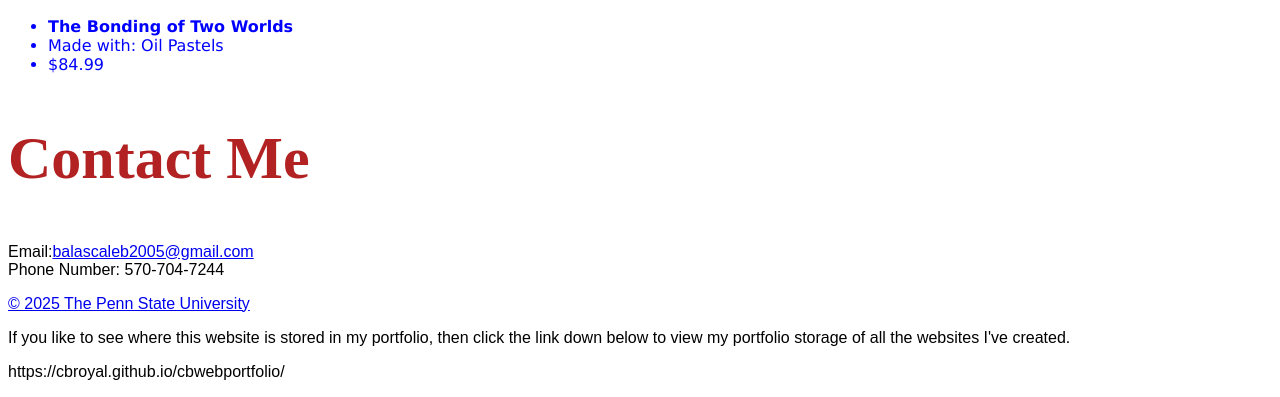
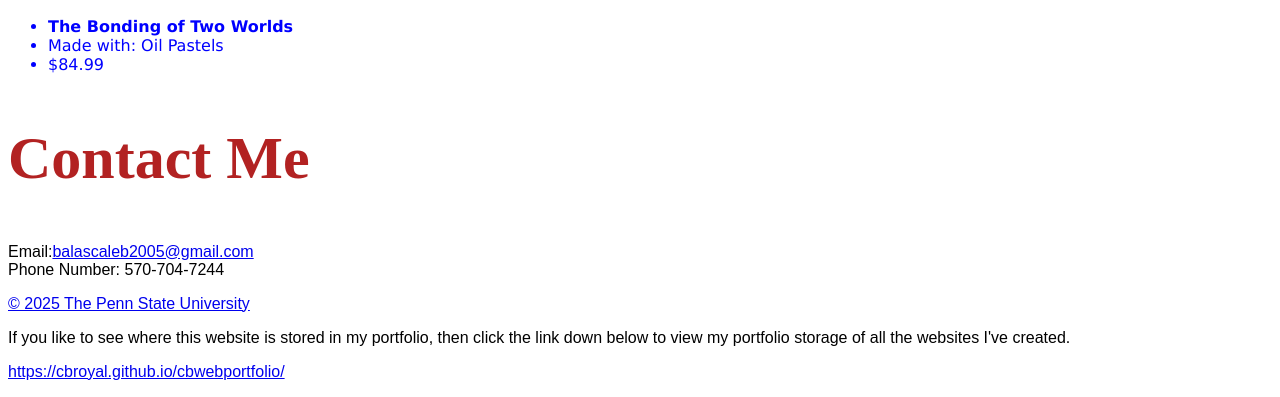
Before and after one commit to CBRoyal/PArtBs, a plain HTML site: page index.html in a window 1280 px wide. Shown: the part 3887-4284 px from the top of the page. Drawn offline with Linux system fonts and the light colour scheme.

Commit message:
Update index.html

```diff
--- a/index.html
+++ b/index.html
@@ -86,7 +86,7 @@
          <p><a href="https://www.psu.edu/copyright-information">© 2025 The Penn State University</a></p>
          <p>If you like to see where this website is stored in my portfolio, then click the link
             down below to view my portfolio storage of all the websites I've created.</p>
-         <p><a href="https://cbroyal.github.io/cbwebportfolio/"></a>https://cbroyal.github.io/cbwebportfolio/</p>
+         <p><a href="https://cbroyal.github.io/cbwebportfolio/">https://cbroyal.github.io/cbwebportfolio/</a></p>
         </section>
 
 </body></html>
```
